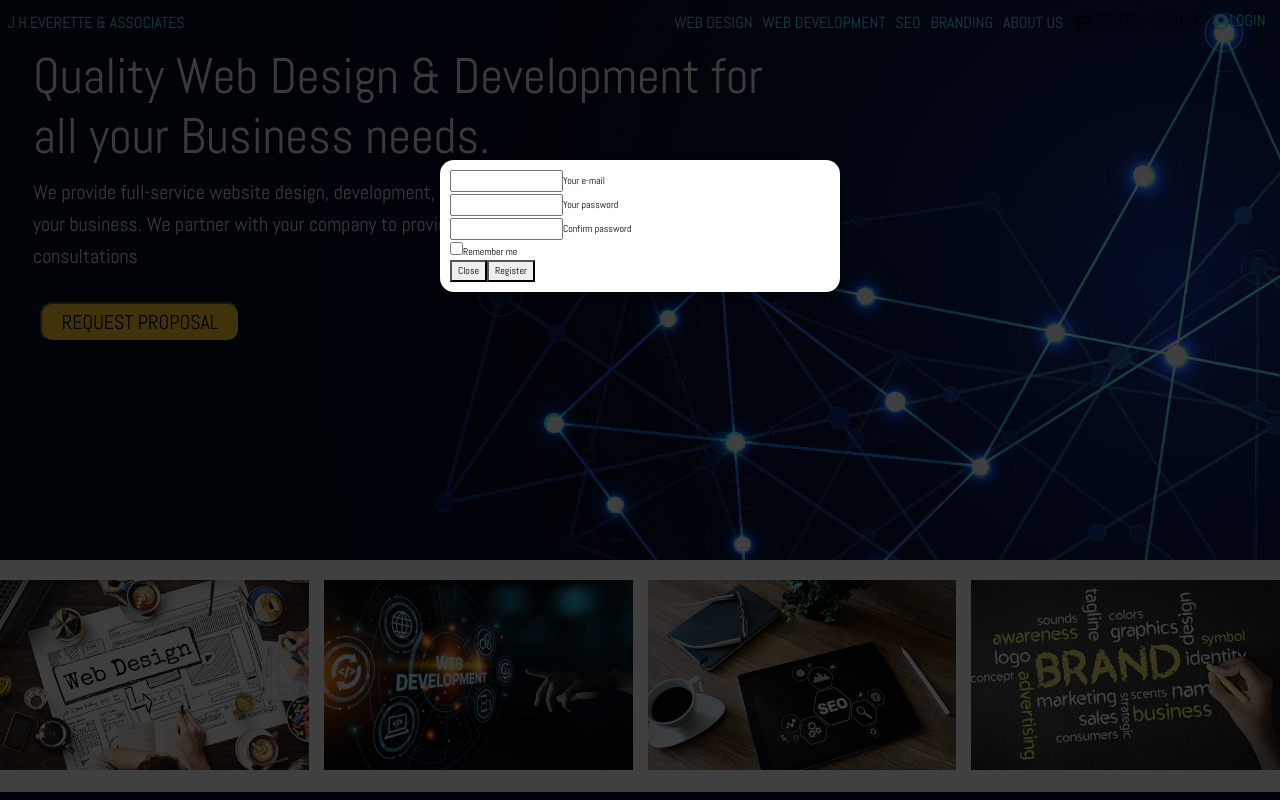
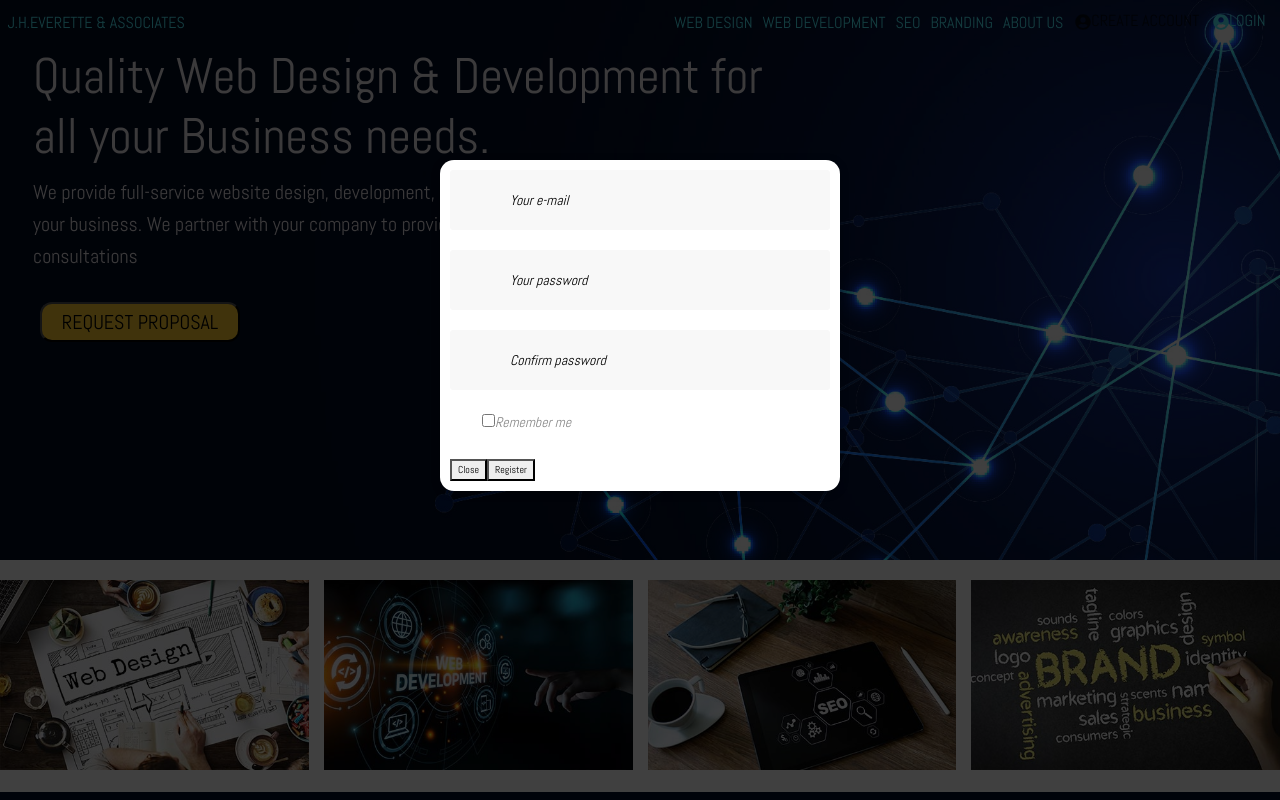
Before and after one commit to DowePaul-FS/jheverette, a React (Create React App) app in the folder frontend/: page / in a window 1280 px wide. Both pictures are taken after a click on the button "CREATE ACCOUNT". Shown: the top 800 px of the page. Built offline with nearby package versions, Linux system fonts and the light colour scheme.

Commit message:
Form classes

```diff
--- a/frontend/src/components/Users/Create.js
+++ b/frontend/src/components/Users/Create.js
@@ -5,26 +5,26 @@ import classes from './Create.module.css';
 const Create = (props) => {
     return (
         <Modal onClose={props.onClose}>
-            <form class="rd-mailform rd-mailform_responsive" data-form-output="form-output-global" data-form-type="contact" method="post" action="bat/rd-mailform.php">
-                <div class="form-wrap form-wrap_icon linear-icon-envelope">
-                    <input class="form-input" id="modal-register-email" type="email" name="email" data-constraints="@Email @Required" />
-                    <label class="form-label" for="modal-register-email">Your e-mail</label>
+            <form className={`${classes["rd-mailform"]} ${classes["rd-mailform_responsive"]}`} data-form-output="form-output-global" data-form-type="contact" method="post" action="bat/rd-mailform.php">
+                <div className={`${classes["form-wrap"]} ${classes["form-wrap_icon"]} ${classes["linear-icon-envelope"]}`}>
+                    <input className={`${classes["form-input"]}`} id={["modal-register-email"]} type="email" name="email" data-constraints="@Email @Required" />
+                    <label className={classes["form-label"]} for={["modal-register-email"]}>Your e-mail</label>
                 </div>
-                <div class="form-wrap form-wrap_icon linear-icon-lock">
-                    <input class="form-input" id="modal-register-password" type="password" name="password" data-constraints="@Required" />
-                    <label class="form-label" for="modal-register-password">Your password</label>
+                <div className={`${classes["form-wrap"]} ${classes["form-wrap_icon"]} ${classes["linear-icon-lock"]}`}>
+                    <input className={classes["form-input"]} id={["modal-register-password"]} type="password" name="password" data-constraints="@Required" />
+                    <label className={classes["form-label"]} for={["modal-register-password"]}>Your password</label>
                 </div>
-                <div class="form-wrap form-wrap_icon linear-icon-lock">
-                    <input class="form-input" id="modal-register-password2" type="password" name="password2" data-constraints="@Required" />
-                    <label class="form-label" for="modal-register-password2">Confirm password</label>
+                <div className={`${classes["form-wrap"]} ${classes["form-wrap_icon"]} ${classes["linear-icon-lock"]}`}>
+                    <input className={classes["form-input"]} id={["modal-register-password2"]} type="password" name="password2" data-constraints="@Required" />
+                    <label className={classes["form-label"]} for={["modal-register-password2"]}>Confirm password</label>
                 </div>
-                <div class="form-wrap">
-                    <label class="checkbox-inline">
+                <div className={classes["form-wrap"]}>
+                    <label className={classes["checkbox-inline"]}>
                         <input type="checkbox" name="remember" />Remember me
                     </label>
                 </div>
-                <button class="button button-primary" type="submit" onClick={props.onClose}>Close</button>
-                <button class="button button-primary" type="submit">Register</button>
+                <button className={`${classes["button"]} ${classes["button-primary"]}`} type="close" onClick={props.onClose}>Close</button>
+                <button className={`${classes["button"]} ${classes["button-primary"]}`} type="submit">Register</button>
             </form>
         </Modal>
     );
--- a/frontend/src/components/Users/Create.module.css
+++ b/frontend/src/components/Users/Create.module.css
@@ -488,3 +488,38 @@ textarea.form-input {
     margin-left: auto;
     margin-right: auto;
 }
+
+.page .button-primary {
+    color: #fff;
+    background-color: #000;
+    border-color: #000;
+}
+
+.page .button-primary:hover,
+.page .button-primary:focus,
+.page .button-primary:active,
+.page .button-primary:hover {
+    color: #fff;
+    background-color: #888;
+    border-color: #888;
+}
+
+.bg-accent .button-primary,
+.bg-secondary-7 .button-primary {
+    color: #000;
+    background-color: #fff;
+    border-color: #fff;
+}
+
+.bg-accent .button-primary:hover,
+.bg-accent .button-primary:focus,
+.bg-accent .button-primary:active,
+.bg-accent .button-primary:hover,
+.bg-secondary-7 .button-primary:hover,
+.bg-secondary-7 .button-primary:focus,
+.bg-secondary-7 .button-primary:active,
+.bg-secondary-7 .button-primary:hover {
+    color: #fff;
+    background-color: #000;
+    border-color: #000;
+}
```
